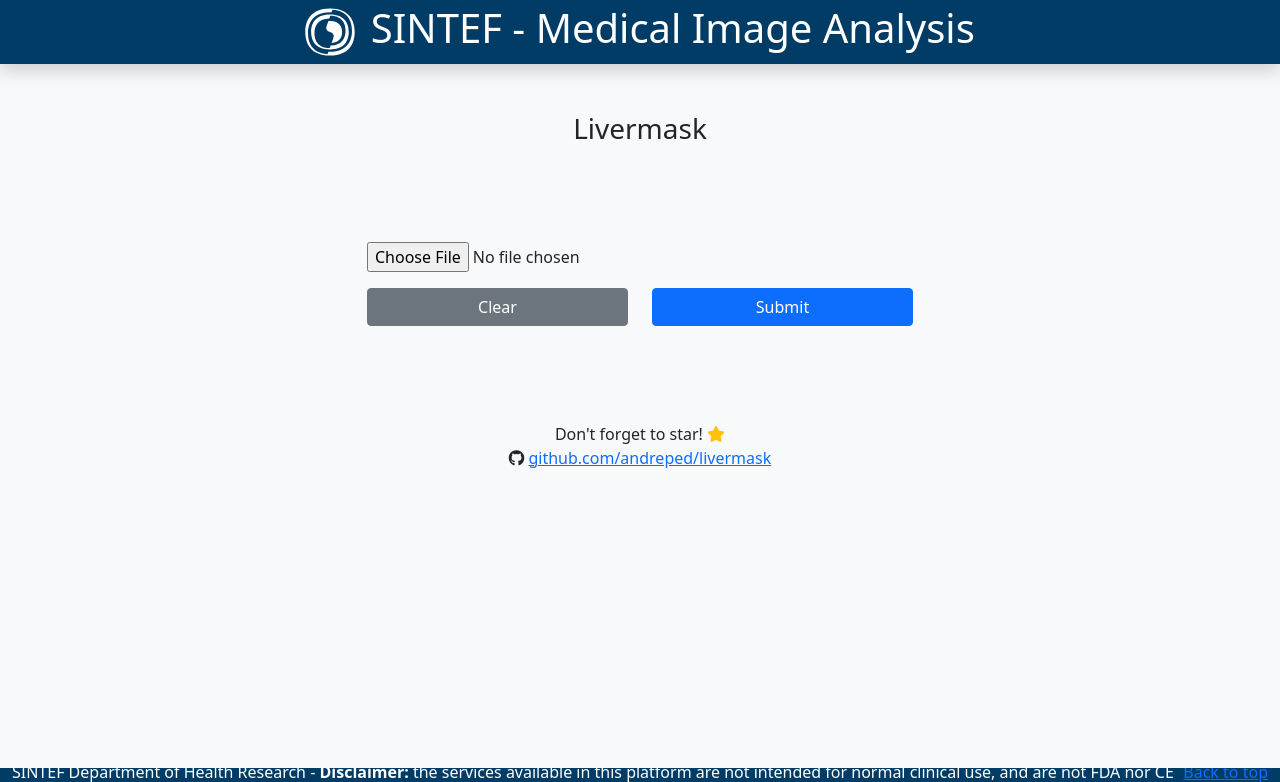
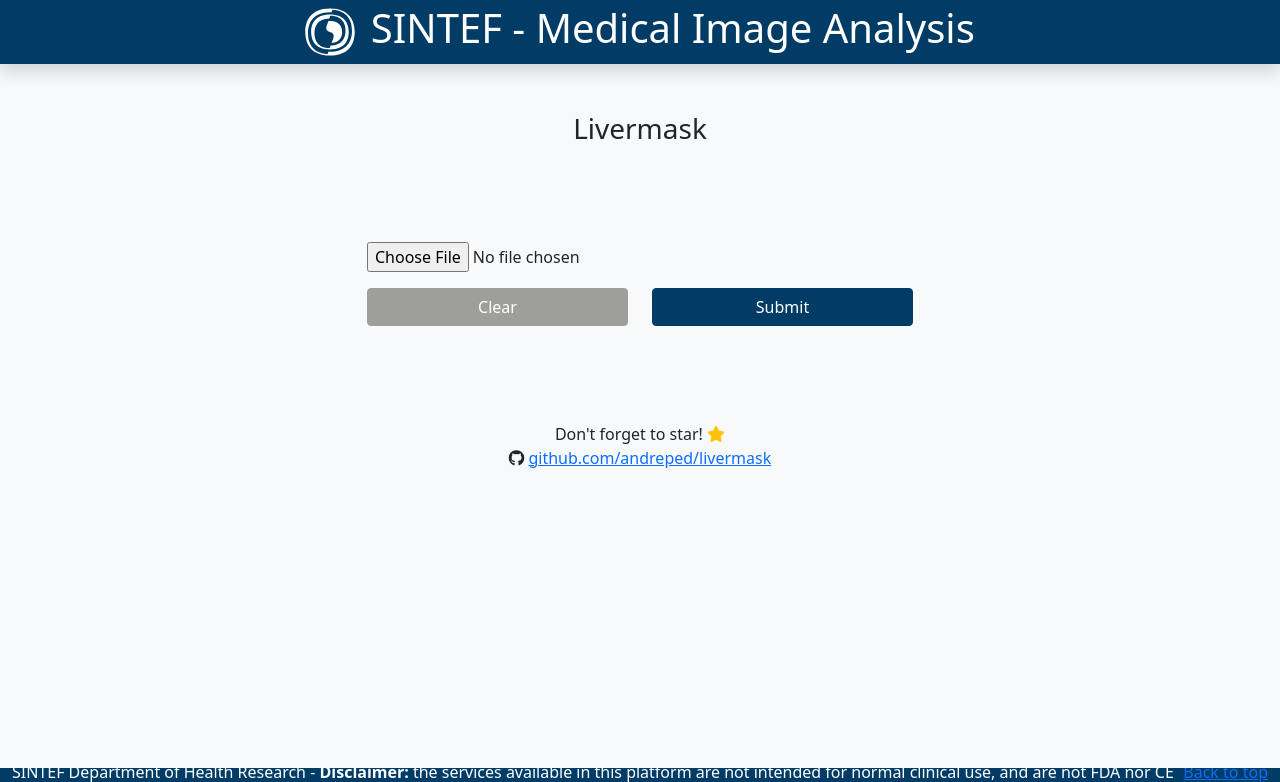
Before and after one commit to andreped/herai, a Flask app: page /application/Livermask in a window 1280 px wide. Shown: the top 782 px of the page. Run offline with Flask 2, Linux system fonts and the light colour scheme; some libraries are stand-ins or nearby versions.

Commit message:
Update custom_style.css
Changed the colour of btn-primary and btn-secondary to better match the website colour palette

```diff
--- a/static/css/custom_style.css
+++ b/static/css/custom_style.css
@@ -1,5 +1,6 @@
 :root{
     --sintef-blue: #003c65;
+    --grey: #9e9e9b;
     --header_height: 128px;
 }
 
@@ -43,3 +44,14 @@
     0% { transform: rotate(0deg); }
     100% { transform: rotate(360deg); }
 }
+
+
+.btn-primary {
+  background-color: var(--sintef-blue);
+  border-color: var(--sintef-blue);
+}
+
+.btn-secondary {
+  background-color: var(--grey);
+  border-color: var(--grey);
+}
```
